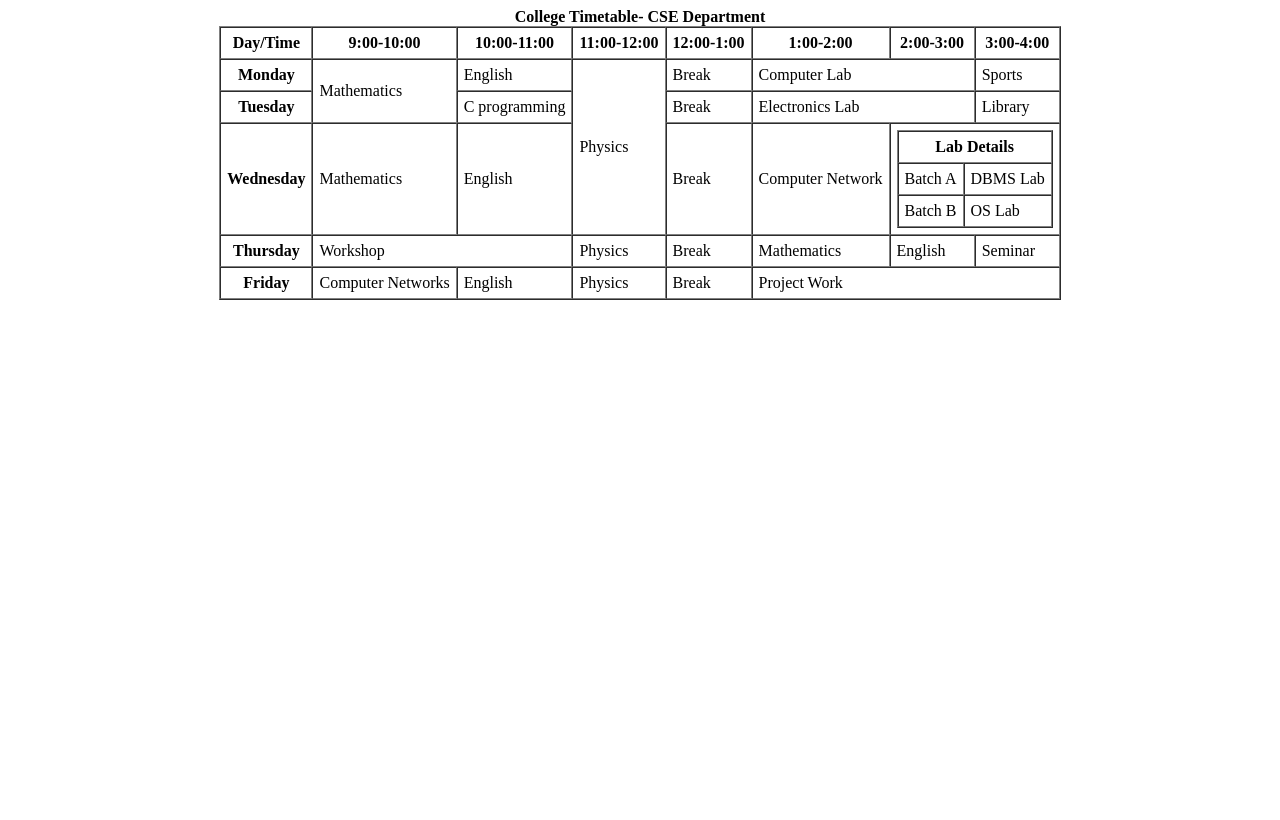
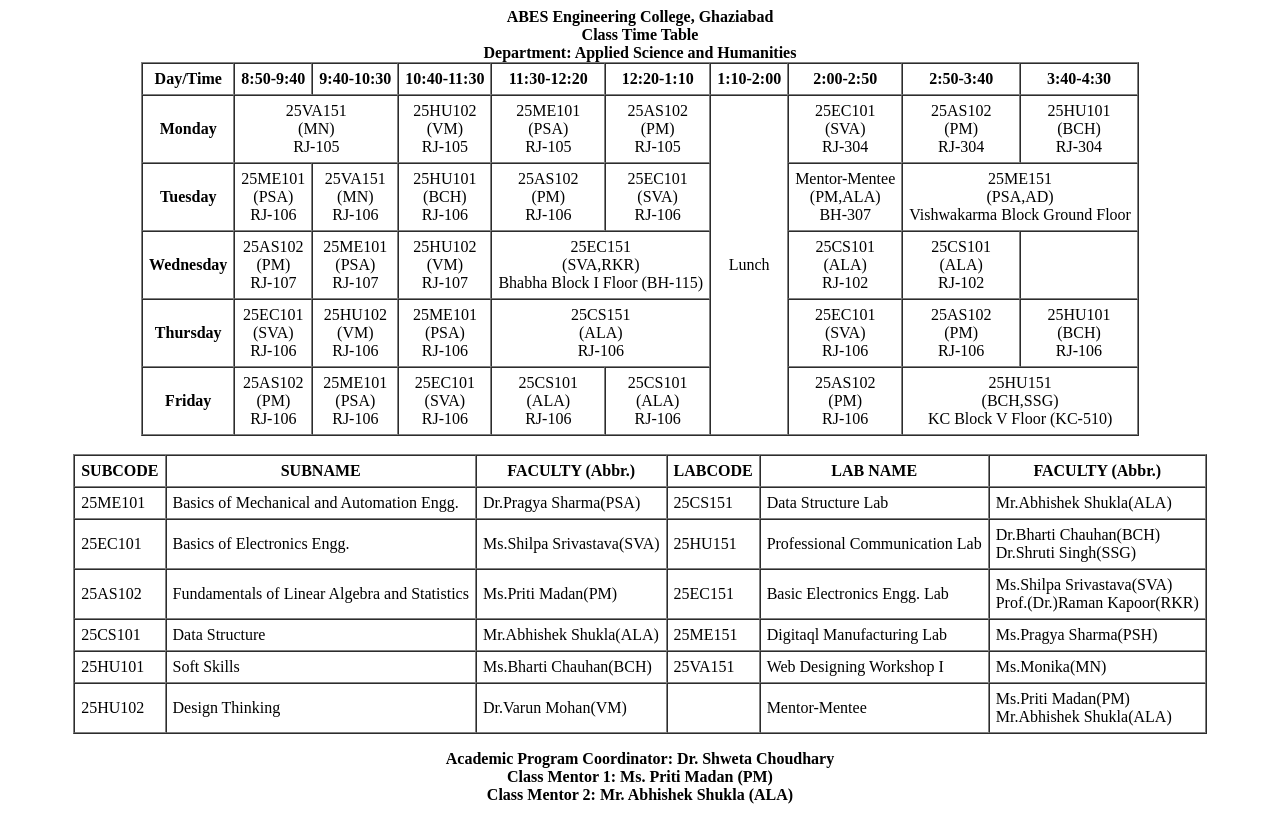
Before and after one commit to swastipradhan18-maker/SwastikaPradhan, a plain HTML site: page exp3.html in a window 1280 px wide. Drawn offline with Linux system fonts and the light colour scheme.

Commit message:
experiment 1 and 3

```diff
--- a/exp3.html
+++ b/exp3.html
@@ -7,70 +7,217 @@
 </head>
 <body>
     <table border="1" align="center" cellpadding="6" cellspacing="0">
-        <caption><b>College Timetable- CSE Department</b></caption>
+        <caption><b>ABES Engineering College, Ghaziabad <br>
+            Class Time Table <br>
+            Department: Applied Science and Humanities <br>
+        </b></caption>
         <tr>
             <th>Day/Time</th>
-            <th>9:00-10:00</th>
-            <th>10:00-11:00</th>
-            <th>11:00-12:00</th>
-            <th>12:00-1:00</th>
-            <th>1:00-2:00</th>
-            <th>2:00-3:00</th>
-            <th>3:00-4:00</th>
+            <th>8:50-9:40</th>
+            <th>9:40-10:30</th>
+            <th>10:40-11:30</th>
+            <th>11:30-12:20</th>
+            <th>12:20-1:10</th>
+            <th>1:10-2:00</th>
+            <th>2:00-2:50</th>
+            <th>2:50-3:40</th>
+            <th>3:40-4:30</th>
         </tr>
 
         <tr>
             <th>Monday</th>
-            <td rowspan="2">Mathematics</td>
-            <td>English</td>
-            <td rowspan="3">Physics</td>
-            <td>Break</td>
-            <td colspan="2">Computer Lab</td>
-            <td>Sports</td>
+            <td colspan="2"><center>25VA151 <br>
+                                     (MN) <br>
+                                    RJ-105 </center></td>
+            <td><center>25HU102 <br>
+                         (VM) <br>
+                        RJ-105 </center></td>
+            <td><center>25ME101 <br>
+                         (PSA) <br>
+                         RJ-105 </center></td>
+            <td><center>25AS102 <br>
+                         (PM) <br>
+                        RJ-105 </center></td>
+            <td rowspan="5"><center>Lunch</center></td>
+            <td><center>25EC101 <br>
+                         (SVA) <br>
+                         RJ-304 </center></td>
+            <td><center>25AS102 <br>
+                         (PM) <br>
+                        RJ-304 </center></td>
+            <td><center>25HU101 <br>
+                         (BCH) <br>
+                         RJ-304 </center></td>
         </tr>
 
         <tr>
             <th>Tuesday</th>
-            <td>C programming</td>
-            <td>Break</td>
-            <td colspan="2">Electronics Lab</td>
-            <td>Library</td>
+            <td><center>25ME101 <br>
+                         (PSA) <br>
+                         RJ-106 </center></td>
+            <td><center>25VA151 <br>
+                         (MN) <br>
+                        RJ-106 </center></td>
+            <td><center>25HU101 <br>
+                         (BCH) <br>
+                        RJ-106 </center></td>
+            <td><center>25AS102 <br>
+                         (PM) <br>
+                        RJ-106 </center></td>
+            <td><center>25EC101 <br>
+                         (SVA) <br>
+                        RJ-106 </center></td>
+            <td><center>Mentor-Mentee <br>
+                         (PM,ALA) <br>
+                          BH-307 </center></td>
+            <td colspan="2"><center>25ME151 <br>
+                         (PSA,AD) <br>
+                Vishwakarma Block Ground Floor</center></td>
         </tr>
 
         <tr>
             <th>Wednesday</th>
-            <td>Mathematics</td>
-            <td>English</td>
-            <td>Break</td>
-            <td>Computer Network</td>
-            <td colspan="2">
-                <table border="1" cellpadding="6" cellspacing="0">
-                    <tr>
-                        <th colspan="2">Lab Details</th></tr>
-                        <tr><td>Batch A</td><td>DBMS Lab</td></tr>
-                        <tr><td>Batch B</td><td>OS Lab</td></tr>
-                </table>
-            </td>
+            <td><center>25AS102 <br>
+                         (PM) <br>
+                        RJ-107 </center></td>
+            <td><center>25ME101 <br>
+                         (PSA) <br>
+                         RJ-107 </center></td>
+            <td><center>25HU102 <br>
+                         (VM) <br>
+                        RJ-107 </center></td>
+            <td colspan="2"><center>25EC151 <br>
+                         (SVA,RKR) <br>
+                    Bhabha Block I Floor (BH-115) </center></td>
+            <td><center>25CS101 <br>
+                         (ALA) <br>
+                        RJ-102 </center></td>
+            <td><center>25CS101 <br>
+                         (ALA) <br>
+                        RJ-102 </center></td>
+            <td></td>
         </tr>
 
         <tr>
             <th>Thursday</th>
-            <td colspan="2">Workshop</td>
-            <td>Physics</td>
-            <td>Break</td>
-            <td>Mathematics</td>
-            <td>English</td>
-            <td>Seminar</td>
+            <td><center>25EC101 <br>
+                         (SVA) <br>
+                        RJ-106 </center></td>
+            <td><center>25HU102 <br>
+                         (VM) <br>
+                        RJ-106 </center></td>
+            <td><center>25ME101 <br>
+                         (PSA) <br>
+                        RJ-106 </center></td>
+            <td colspan="2"><center>25CS151 <br>
+                                     (ALA) <br>
+                                    RJ-106 </center></td>
+            <td><center>25EC101 <br>
+                         (SVA) <br>
+                        RJ-106 </center></td>
+            <td><center>25AS102 <br>
+                         (PM) <br>
+                        RJ-106 </center></td>
+            <td><center>25HU101 <br>
+                         (BCH) <br>
+                        RJ-106</center></td>
         </tr>
 
         <tr>
             <th>Friday</th>
-            <td>Computer Networks</td>
-            <td>English</td>
-            <td>Physics</td>
-            <td>Break</td>
-            <td colspan="3">Project Work</td>
+            <td><center>25AS102 <br>
+                         (PM) <br>
+                        RJ-106 </center></td>
+            <td><center>25ME101 <br>
+                         (PSA) <br>
+                        RJ-106 </center></td>
+            <td><center>25EC101 <br>
+                         (SVA) <br>
+                        RJ-106 </center></td>
+            <td><center>25CS101 <br>
+                         (ALA) <br>
+                        RJ-106 </center></td>
+            <td><center>25CS101 <br>
+                         (ALA) <br>
+                        RJ-106 </center></td>
+            <td><center>25AS102 <br>
+                         (PM) <br>
+                        RJ-106 </center></td>
+            <td colspan="2"><center>25HU151 <br>
+                       (BCH,SSG) <br>
+                    KC Block V Floor (KC-510) </center></td>
+        </tr>
+    </table> <br>
+    <table border="1" align="center" cellpadding="6" cellspacing="0">
+        <tr>
+            <th>SUBCODE</th>
+            <th>SUBNAME</th>
+            <th>FACULTY (Abbr.)</th>
+            <th>LABCODE</th>
+            <th>LAB NAME</th>
+            <th>FACULTY (Abbr.)</th>
+        </tr>
+
+        <tr>
+            <td>25ME101</td>
+            <td>Basics of Mechanical and Automation Engg.</td>
+            <td>Dr.Pragya Sharma(PSA)</td>
+            <td>25CS151</td>
+            <td>Data Structure Lab</td>
+            <td>Mr.Abhishek Shukla(ALA)</td>
+        </tr>
+
+        <tr>
+            <td>25EC101</td>
+            <td>Basics of Electronics Engg.</td>
+            <td>Ms.Shilpa Srivastava(SVA)</td>
+            <td>25HU151</td>
+            <td>Professional Communication Lab</td>
+            <td>Dr.Bharti Chauhan(BCH) <br>
+                 Dr.Shruti Singh(SSG)</td>
+        </tr>
+
+        <tr>
+            <td>25AS102</td>
+            <td>Fundamentals of Linear Algebra and Statistics</td>
+            <td>Ms.Priti Madan(PM)</td>
+            <td>25EC151</td>
+            <td>Basic Electronics Engg. Lab</td>
+            <td>Ms.Shilpa Srivastava(SVA) <br>
+                Prof.(Dr.)Raman Kapoor(RKR)</td>
+        </tr>
+
+        <tr>
+            <td>25CS101</td>
+            <td>Data Structure</td>
+            <td>Mr.Abhishek Shukla(ALA)</td>
+            <td>25ME151</td>
+            <td>Digitaql Manufacturing Lab</td>
+            <td>Ms.Pragya Sharma(PSH)</td>
+        </tr>
+
+        <tr>
+            <td>25HU101</td>
+            <td>Soft Skills</td>
+            <td>Ms.Bharti Chauhan(BCH)</td>
+            <td>25VA151</td>
+            <td>Web Designing Workshop I</td>
+            <td>Ms.Monika(MN)</td>
+        </tr>
+
+        <tr>
+            <td>25HU102</td>
+            <td>Design Thinking</td>
+            <td>Dr.Varun Mohan(VM)</td>
+            <td></td>
+            <td>Mentor-Mentee</td>
+            <td>Ms.Priti Madan(PM) <br>
+                Mr.Abhishek Shukla(ALA)</td>
         </tr>
     </table>
+
+    <p><center><b> Academic Program Coordinator: Dr. Shweta Choudhary <br>
+       Class Mentor 1: Ms. Priti Madan (PM) <br>
+       Class Mentor 2: Mr. Abhishek Shukla (ALA) </b></center></p>
 </body>
 </html>
```
Also changed, not shown: exp1.html (+11 -6 lines).
